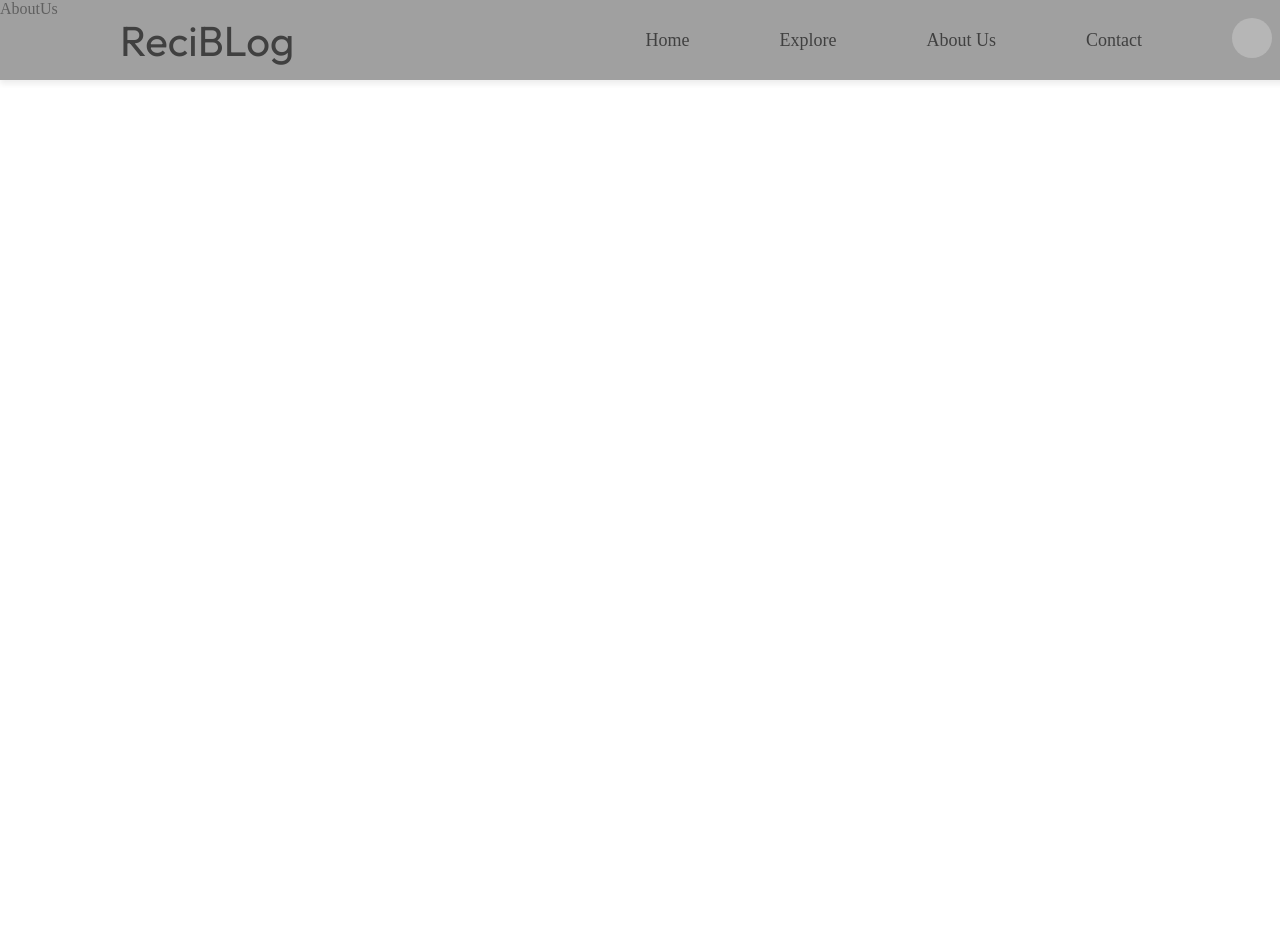
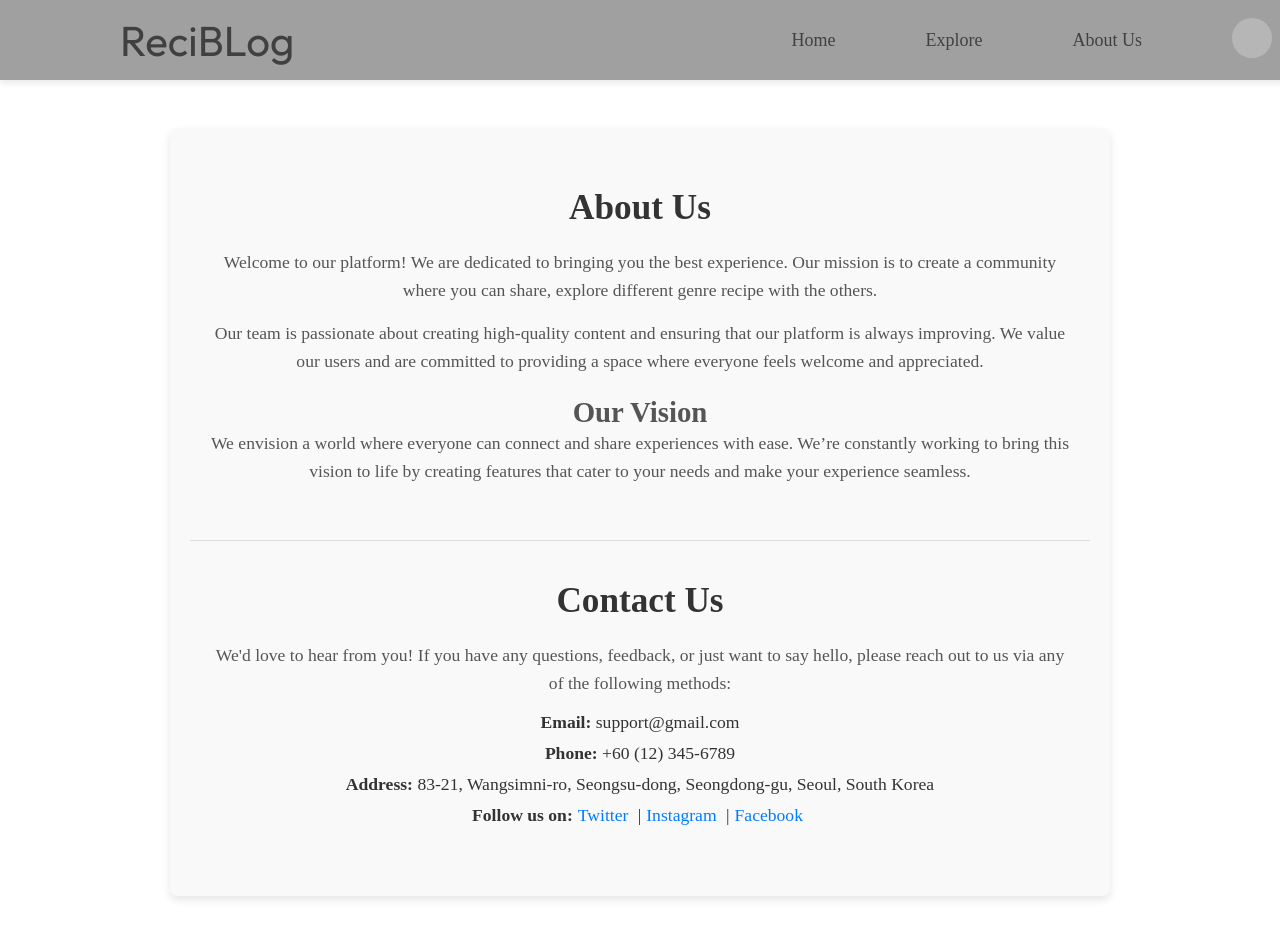
Before and after one commit to WongWeiFong/RecipeBlog, a React (Vite) app: page /aboutus in a window 1280 px wide. Shown: the top 938 px of the page. Before the commit the page ends 800 px from the top, so only its background shows below. Built offline with nearby package versions, Linux system fonts and the light colour scheme; no server answers; grey boxes are pictures that could not be loaded.

Commit message:
added about us page

```diff
--- a/src/App.jsx
+++ b/src/App.jsx
@@ -3,10 +3,11 @@ import Navbar from "./Components/Navbar/Navbar";
 import Home from "./pages/Home";
 import AboutUs from "./pages/AboutUs";
 import Explore from "./pages/Explore";
-import Contact from "./pages/Contact";
+// import Contact from "./pages/Contact";
 import Profile from "./pages/Profile";
 import SignInUp from "./pages/SignInUp";
 import CreatePost from "./pages/CreatePost";
+import PostList from "./pages/PostList";
 import PostDetails from "./pages/PostDetails";
 
 const App = () => {
@@ -19,10 +20,11 @@ const App = () => {
         <Route path="/home" element={ <Home /> } />
         <Route path="/explore" element={<Explore />} />
         <Route path="/aboutus" element={<AboutUs />} />
-        <Route path="/contact" element={<Contact />} />
+        {/* <Route path="/contact" element={<Contact />} /> */}
         <Route path="/profile" element={<Profile />} />
         <Route path="/signinup" element={<SignInUp />} />
         <Route path="/createpost" element={<CreatePost/>} />
+        <Route path="/myrecipe" element={<PostList/>} />
         <Route path="/post/:id" element={<PostDetails/>} />
       </Routes>
     </BrowserRouter>
--- a/src/Components/Navbar/Navbar.jsx
+++ b/src/Components/Navbar/Navbar.jsx
@@ -2,26 +2,29 @@ import navbarstyles from './Navbar.module.css'
 import {useNavigate, useLocation} from 'react-router-dom'
 import React, {useState, useEffect} from 'react'
 import profileIcon from '../../assets/profile.png'
-import inboxIcon from '../../assets/inbox.png'
-import settingsIcon from '../../assets/settings.png'
+import cookbookIcon from '../../assets/cookbook.png'
+import chefIcon from '../../assets/chef.png'
+// import inboxIcon from '../../assets/inbox.png'
+// import settingsIcon from '../../assets/settings.png'
 import logoutIcon from '../../assets/logout.png'
 
 const Navbar = () => {
-  // const [isLoggedIn, setIsLoggedIn] = useState(false) // Replace this with actual login logic
-  // const [isDropdownOpen, setIsDropdownOpen] = useState(false)
   const navigate = useNavigate();
   const location = useLocation();
   const [open, setOpen] = useState(false);
   const [isAuthenticated, setIsAuthenticated] = useState(false);
+  const [userId, setUserId] = useState(null);
+  const [profilePicture, setProfilePicture] = useState(profileIcon); // Default to profile icon
+  const [userName, setUserName] = useState('A Blog Visitor');
   const [initialPath, setInitialPath] = useState(location.pathname);
-  const DropDownItem = ({ img, text, onClick }) => {
-    return (
+
+  const DropDownItem = ({ img, text, onClick }) => (
     <li className={navbarstyles['dropdownItem']} onClick={onClick}>
       <img src={img} alt={text} />
       <a>{text}</a>
     </li>
   );
-  }
+
   const handleLogout = () => {
     fetch('http://localhost:3005/logout', {
       method: 'POST',
@@ -31,23 +34,27 @@ const Navbar = () => {
       .then(data => {
         if (data.message === 'Logout successful') {
           alert('You have been logged out.');
-          // setIsAuthenticated(false);
+          setIsAuthenticated(false);
+          setUserId(null);
+          setUserName('A Blog Visitor');
+          setProfilePicture(profileIcon);  // Reset to default icon on logout
           navigate('/signinup');  // Redirect to sign-in page
         }
       })
       .catch(error => console.error('Error logging out: ', error));
   };
+
   // Check if the user is authenticated and get the user ID from session
   const checkAuth = () => {
-    fetch('http://localhost:3005/check-auth',{
+    fetch('http://localhost:3005/check-auth', {
       method: "GET",
       credentials: "include",
     })
       .then(response => response.json())
       .then(data => {
-        console.log("authentication dataaalll:",data);
         if (data.isAuthenticated) {
           setIsAuthenticated(true);
+          setUserId(data.userId); // Assume the backend returns a userId
         } else {
           setIsAuthenticated(false);
         }
@@ -55,9 +62,29 @@ const Navbar = () => {
       .catch(error => console.error('Error checking authentication: ', error));
   };
 
+  // Fetch user data to get the profile picture
+  const fetchUserData = () => {
+    if (!userId) return;  // Avoid fetching if userId is not set
+    fetch(`http://localhost:3005/profile/${userId}`)
+      .then(response => response.json())
+      .then(data => {
+        setUserName(data.name);
+        if (data.profilePicture) {
+          setProfilePicture(`http://localhost:3005/uploads/profile-pictures/${data.profilePicture}`);
+        }
+      })
+      .catch(error => console.error('Error fetching user data: ', error));
+  };
+
   useEffect(() => {
     checkAuth();
   }, []);
+
+  useEffect(() => {
+    if (isAuthenticated && userId) {
+      fetchUserData();  // Fetch user data if authenticated
+    }
+  }, [userId, isAuthenticated]);
 
   useEffect(() => {
     // Refresh page only on route change, not on every render
@@ -69,39 +96,39 @@ const Navbar = () => {
 
   return (
     <div className={navbarstyles['nav']}>
-      <div className={navbarstyles['nav-logo']}>ReciBLog</div>
+      <div className={navbarstyles['nav-logo']} onClick={() => navigate('/home')}>ReciBLog</div>
       <ul className={navbarstyles['nav-menu']}>
         <li onClick={() => navigate('/home')}>Home</li>
         <li onClick={() => navigate('/explore')}>Explore</li>
         <li onClick={() => navigate('/aboutus')}>About Us</li>
-        <li onClick={() => navigate('/contact')}>Contact</li>
+
         <div className={navbarstyles['menu-container']}>
-          <div className={navbarstyles['menu-trigger']} onClick={() =>{setOpen(!open)}}>
-            <img src={profileIcon}></img>
+          <div className={navbarstyles['menu-trigger']} onClick={() => setOpen(!open)}>
+            {/* Use user-specific profile picture if authenticated, otherwise use default icon */}
+            <img src={profilePicture} alt="Profile" />
           </div>
           {isAuthenticated ? (
-            <div className={`${navbarstyles['dropdown-menu']} ${open? navbarstyles.active : navbarstyles.inactive}`}>
-              <h3>Wong Wei Fong<br/><span>5-Star Michelin Chef</span></h3>
+            <div className={`${navbarstyles['dropdown-menu']} ${open ? navbarstyles.active : navbarstyles.inactive}`}>
+              <h3>{userName}<br /><span>5-Star Michelin Chef</span></h3>
               <ul>
-                  <DropDownItem img = {profileIcon} text = {'My Profile'} onClick={() => navigate('/profile')}/>
-                  <DropDownItem img = {inboxIcon} text = {'Inbox'} onClick={() => navigate('/createpost')} />
-                  <DropDownItem img = {settingsIcon} text = {'Settings'} />
-                  <DropDownItem img = {logoutIcon} text = {'Logout'} onClick={handleLogout}/>
-                  {/* <DropDownItem img = {logoutIcon} text = {'Logout'} onClick={() =>navigate('/signinup')}/> */}
+                <DropDownItem img={profileIcon} text={'My Profile'} onClick={() => navigate('/profile')} />
+                <DropDownItem img={cookbookIcon} text={'New Post'} onClick={() => navigate('/createpost')} />
+                <DropDownItem img={chefIcon} text={'My Recipe'} onClick={() => navigate('/myrecipe')}/>
+                <DropDownItem img={logoutIcon} text={'Logout'} onClick={handleLogout} />
               </ul>
             </div>
           ) : (
-            <div className={`${navbarstyles['dropdown-menu']} ${open? navbarstyles.active : navbarstyles.inactive}`}>
-              <h3>Guest<br/><span>A Blog visitor</span></h3>
+            <div className={`${navbarstyles['dropdown-menu']} ${open ? navbarstyles.active : navbarstyles.inactive}`}>
+              <h3>Guest<br /><span>{userName}</span></h3>
               <ul>
-                <DropDownItem img = {logoutIcon} text = {'Login'} onClick={() => navigate('/signinup')}/>
+                <DropDownItem img={logoutIcon} text={'Login'} onClick={() => navigate('/signinup')} />
               </ul>
             </div>
           )}
         </div>
       </ul>
     </div>
-  )
-}
+  );
+};
 
-export default Navbar
+export default Navbar;
--- a/src/Components/Navbar/Navbar.module.css
+++ b/src/Components/Navbar/Navbar.module.css
@@ -19,6 +19,7 @@
     font-family: Outfit;
     font-size: 42px;
     font-weight: 500;
+    cursor: pointer;
 }
 
 .nav-menu{
--- /dev/null
+++ b/src/Components/css/AboutUs.module.css
@@ -0,0 +1,83 @@
+/* General Container */
+.container {
+    max-width: 900px;
+    margin: 10% auto;
+    padding: 20px;
+    color: #333;
+    background-color: #f9f9f9;
+    border-radius: 8px;
+    box-shadow: 0 4px 8px rgba(0, 0, 0, 0.1);
+  }
+
+  /* About Us Section */
+  .aboutSection {
+    padding: 40px 20px;
+    border-bottom: 1px solid #ddd;
+  }
+
+  .heading {
+    font-size: 2.2em;
+    font-weight: bold;
+    text-align: center;
+    margin-bottom: 20px;
+    color: #333;
+  }
+
+  .subheading {
+    font-size: 1.8em;
+    margin-top: 20px;
+    color: #555;
+    text-align: center;
+  }
+
+  .text {
+    font-size: 1.1em;
+    line-height: 1.6;
+    margin-bottom: 15px;
+    color: #555;
+    text-align: center;
+  }
+
+  /* Contact Us Section */
+  .contactSection {
+    padding: 40px 20px;
+    text-align: center;
+  }
+
+  .contactText {
+    font-size: 1.1em;
+    line-height: 1.6;
+    margin-bottom: 15px;
+    color: #555;
+  }
+
+  .contactInfo {
+    font-size: 1.1em;
+    margin: 10px 0;
+    color: #333;
+  }
+
+  .contactInfo a {
+    color: #007bff;
+    text-decoration: none;
+    margin: 0 5px;
+  }
+
+  .contactInfo a:hover {
+    text-decoration: underline;
+  }
+
+  /* Media Queries */
+  @media (max-width: 768px) {
+    .heading {
+      font-size: 1.8em;
+    }
+
+    .subheading {
+      font-size: 1.5em;
+    }
+
+    .text, .contactText, .contactInfo {
+      font-size: 1em;
+    }
+  }
--- a/src/pages/AboutUs.jsx
+++ b/src/pages/AboutUs.jsx
@@ -1,11 +1,60 @@
-import React from 'react'
+import React from 'react';
+import aboutUsStyles from '../Components/css/AboutUs.module.css';
 
 const AboutUs = () => {
   return (
-    <div>
-        <div>AboutUs</div>
+    <div className={aboutUsStyles.container}>
+      {/* About Us Section */}
+      <section className={aboutUsStyles.aboutSection}>
+        <h1 className={aboutUsStyles.heading}>About Us</h1>
+        <p className={aboutUsStyles.text}>
+          Welcome to our platform! We are dedicated to bringing you the best experience.
+          Our mission is to create a community where you can share, explore different genre recipe with the others.
+        </p>
+        <p className={aboutUsStyles.text}>
+          Our team is passionate about creating high-quality content and ensuring
+          that our platform is always improving. We value our users and are committed
+          to providing a space where everyone feels welcome and appreciated.
+        </p>
+        <h2 className={aboutUsStyles.subheading}>Our Vision</h2>
+        <p className={aboutUsStyles.text}>
+          We envision a world where everyone can connect and share experiences with ease.
+          We’re constantly working to bring this vision to life by creating features that
+          cater to your needs and make your experience seamless.
+        </p>
+      </section>
+
+      {/* Contact Us Section */}
+      <section className={aboutUsStyles.contactSection}>
+        <h1 className={aboutUsStyles.heading}>Contact Us</h1>
+        <p className={aboutUsStyles.contactText}>
+          We'd love to hear from you! If you have any questions, feedback, or just want to
+          say hello, please reach out to us via any of the following methods:
+        </p>
+        <p className={aboutUsStyles.contactInfo}>
+          <strong>Email:</strong> support@gmail.com
+        </p>
+        <p className={aboutUsStyles.contactInfo}>
+          <strong>Phone:</strong> +60 (12) 345-6789
+        </p>
+        <p className={aboutUsStyles.contactInfo}>
+          <strong>Address:</strong> 83-21, Wangsimni-ro, Seongsu-dong, Seongdong-gu, Seoul, South Korea
+        </p>
+        <p className={aboutUsStyles.contactInfo}>
+          <strong>Follow us on:</strong>
+          <a href="https://twitter.com" target="_blank" rel="noopener noreferrer">
+            Twitter
+          </a> |
+          <a href="https://instagram.com" target="_blank" rel="noopener noreferrer">
+            Instagram
+          </a> |
+          <a href="https://facebook.com" target="_blank" rel="noopener noreferrer">
+            Facebook
+          </a>
+        </p>
+      </section>
     </div>
-  )
-}
+  );
+};
 
-export default AboutUs
+export default AboutUs;
--- a/src/pages/Contact.jsx
+++ /dev/null
@@ -1,11 +0,0 @@
-import React from 'react'
-
-const Contact = () => {
-  return (
-    <div>
-        <div>Contact</div>
-    </div>
-  )
-}
-
-export default Contact
--- a/src/pages/Profile.jsx
+++ b/src/pages/Profile.jsx
@@ -47,7 +47,7 @@ const Profile = () => {
 
         if (data.profilePicture) {
           // Display the image preview
-          setPreview(`http://localhost:3005/uploads/${data.profilePicture}`);
+          setPreview(`http://localhost:3005/uploads/profile-pictures/${data.profilePicture}`);
         }
       })
       .catch(error => console.error('Error fetching user data: ', error));
--- /dev/null
+++ b/unused/Contact.module.css
@@ -0,0 +1,55 @@
+.container {
+    max-width: 600px;
+    margin: 0 auto;
+    padding: 20px;
+    color: #333;
+  }
+
+  .heading {
+    font-size: 2.5em;
+    font-weight: bold;
+    text-align: center;
+    margin-bottom: 20px;
+    color: #333;
+  }
+
+  .form {
+    display: flex;
+    flex-direction: column;
+  }
+
+  .label {
+    font-size: 1.1em;
+    margin-bottom: 10px;
+    color: #555;
+  }
+
+  .input, .textarea {
+    width: 100%;
+    padding: 10px;
+    margin-top: 5px;
+    margin-bottom: 20px;
+    border: 1px solid #ddd;
+    border-radius: 5px;
+    font-size: 1em;
+  }
+
+  .textarea {
+    resize: vertical;
+  }
+
+  .button {
+    background-color: #4CAF50;
+    color: white;
+    padding: 10px 20px;
+    font-size: 1em;
+    border: none;
+    border-radius: 5px;
+    cursor: pointer;
+    align-self: center;
+    transition: background-color 0.3s;
+  }
+
+  .button:hover {
+    background-color: #45A049;
+  }
```
Also changed, not shown: src/pages/Explore.jsx (+9 -1 lines), src/pages/PostList.jsx (added, +14 -0 lines), unused/Contact.jsx (added, +69 -0 lines), src/Components/css/PostList.module.css (added), src/assets/chef.png (added), src/assets/cookbook.png (added). Lines whose indentation alone changed are shown as unchanged.
